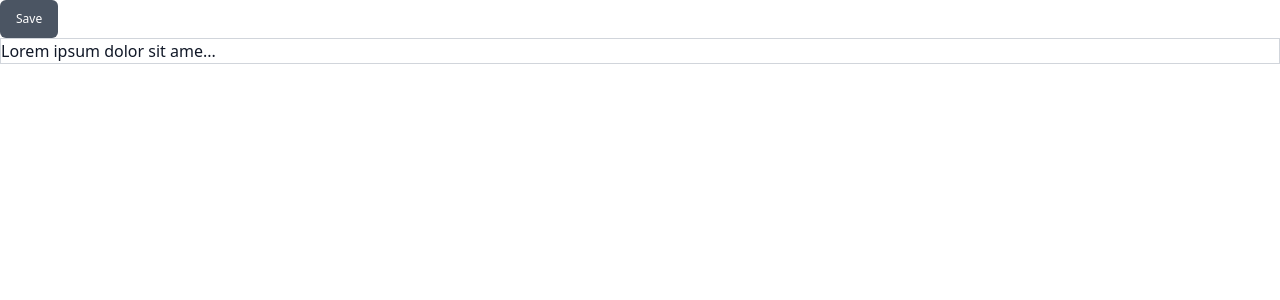
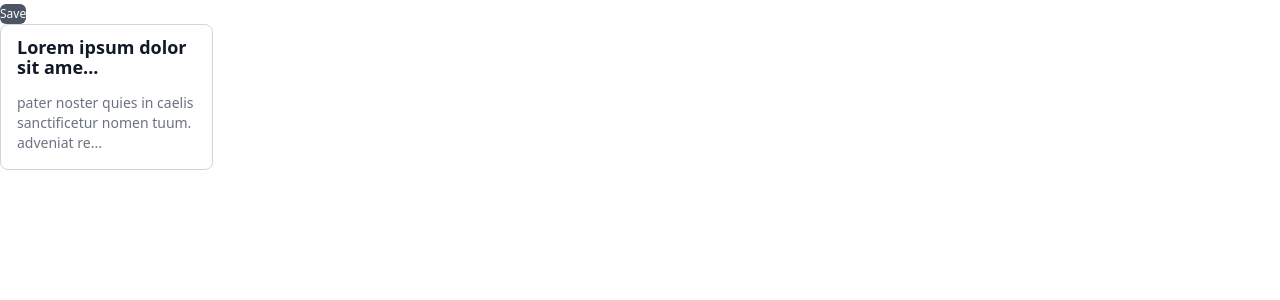
Before and after one commit to SaeromB/note-taking-app, a Next.js app: page / in a window 1280 px wide. Shown: the top 300 px of the page. Built offline with nearby package versions, Linux system fonts and the light colour scheme.

Commit message:
Added Card style

```diff
--- a/src/components/card/index.tsx
+++ b/src/components/card/index.tsx
@@ -2,9 +2,13 @@ import React from 'react'
 
 const Card = () => {
   return (
-    <div className="border border-gray-300 border-opacity-100">
-      <div className="text-gray-900">Lorem ipsum dolor sit ame...</div>
-      <div></div>
+    <div className="border border-gray-300 border-opacity-100 rounded-lg w-1/2 sm:w-1/2 lg:w-1/6">
+      <h3 className="text-gray-900 font-semibold text-lg leading-5 pt-3 px-4 pb-2 sm:pt-3px-4pb-2 lg:pt-3px-4pb-2">
+        Lorem ipsum dolor sit ame...
+      </h3>
+      <p className="text-gray-500 font-normal text-sm leading-5 pt-2 px-4 pb-4 sm:pt-2px-4pb-4 lg:pt-2px-4pb-6">
+        pater noster quies in caelis sanctificetur nomen tuum. adveniat re...
+      </p>
     </div>
   )
 }
--- a/tailwind.config.js
+++ b/tailwind.config.js
@@ -16,14 +16,7 @@ module.exports = {
       gray: colors.coolGray,
       white: '#ffffff',
     },
-    spacing: {
-      sm: '9px',
-      md: '16px',
-    },
   },
-  variants: {
-    // extend: { backgroundColor: ['active'], padding: ['hover', 'focus'] },
-    extend: { padding: ['hover', 'focus'] },
-  },
+  variants: {},
   plugins: [],
 }
```
